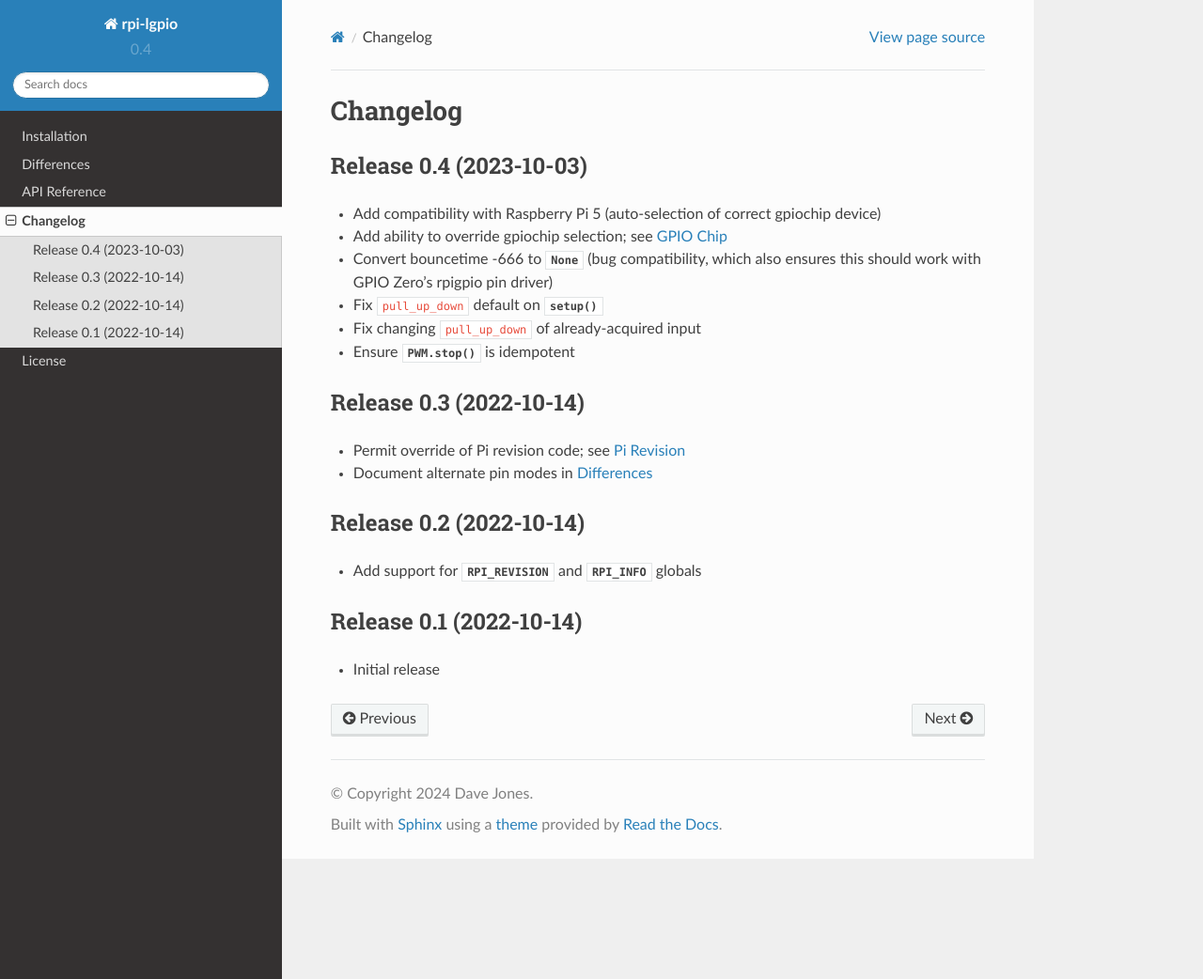
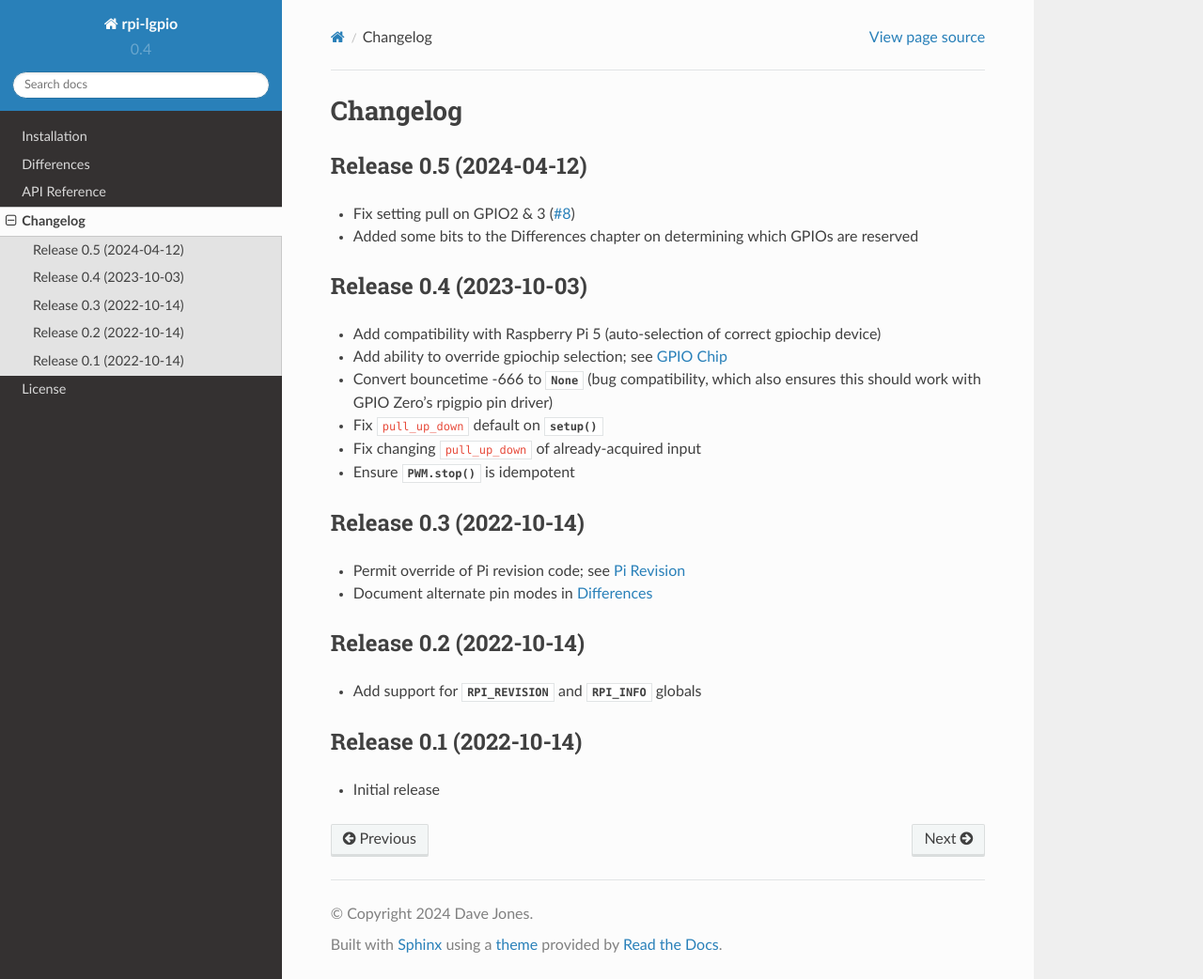
Before and after one commit to waveform80/rpi-lgpio, a Sphinx documentation site: the page built from docs/changelog.rst, in a window 1280 px wide and 1042 px high. Shown: the whole window at 94% size. Built offline with Sphinx 7.4.7 and the Read the Docs theme 2.0.0, drawn with Linux system fonts in a browser that asks for light colours; formulas are drawn with MathJax 3.

Commit message:
Update changelog

```diff
--- a/docs/changelog.rst
+++ b/docs/changelog.rst
@@ -7,6 +7,16 @@ Changelog
 ==========
 
 .. currentmodule:: RPi.GPIO
+
+
+Release 0.5 (2024-04-12)
+========================
+
+* Fix setting pull on GPIO2 & 3 (`#8`_)
+* Added some bits to the Differences chapter on determining which GPIOs are
+  reserved
+
+.. _#8: https://github.com/waveform80/rpi-lgpio/pull/8
 
 
 Release 0.4 (2023-10-03)
```
